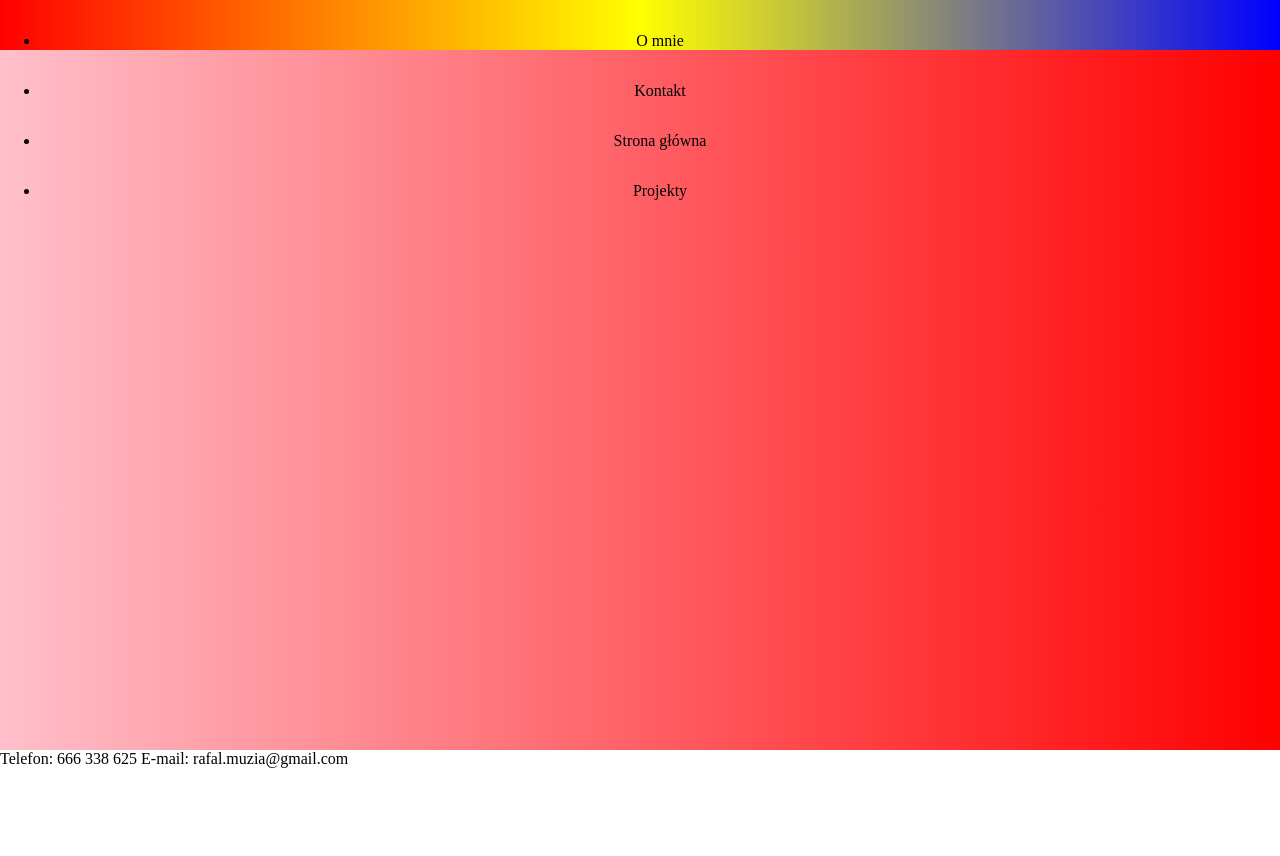
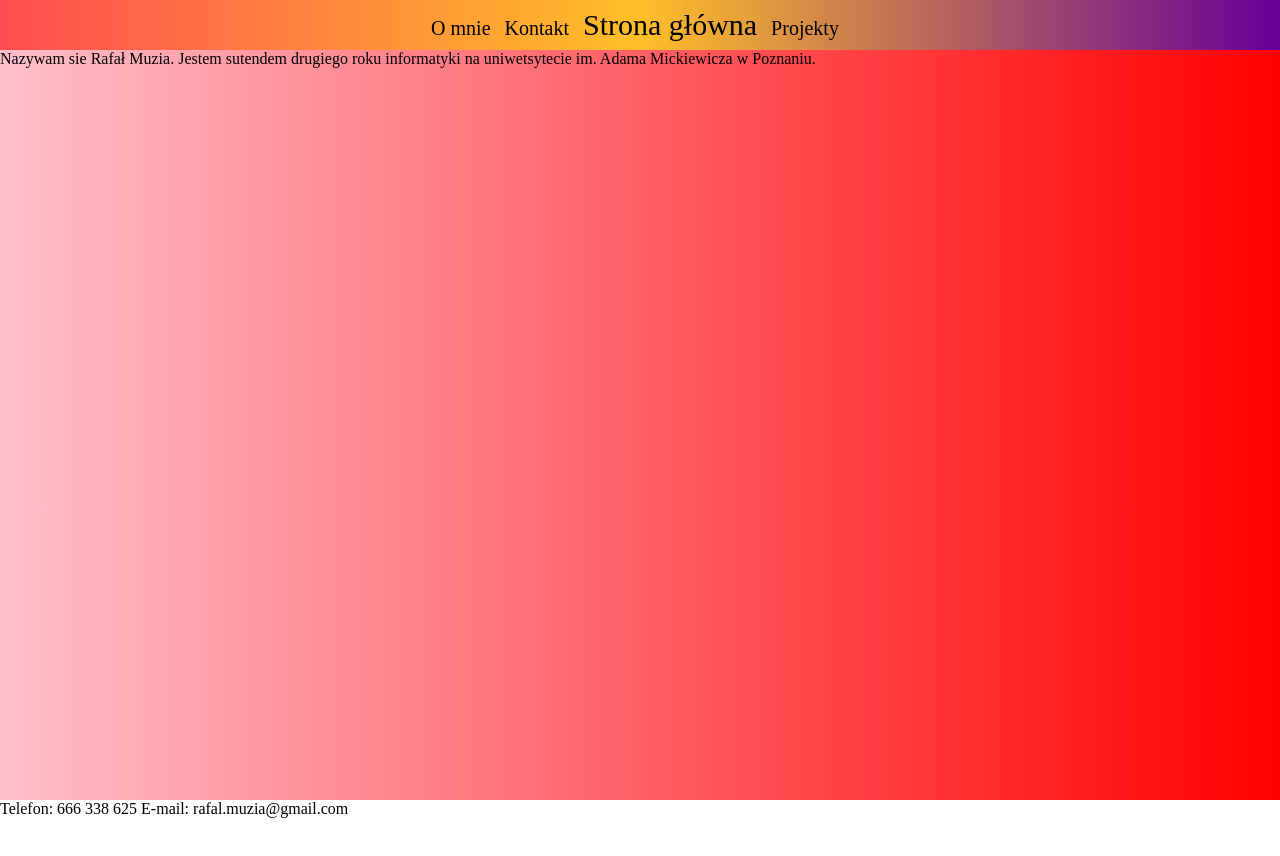
Before and after one commit to muziol/muziol.github.io, a website: page index.html in a window 1280 px wide. Shown: the top 856 px of the page. Drawn offline with Linux system fonts and the light colour scheme.

Commit message:
update 31.05

```diff
--- a/index.html
+++ b/index.html
@@ -13,15 +13,14 @@
 </head>
 
 <body>
-	<div class="nav">
+	<nav role="navigation">
 		<ul>
-			<li><a class="a-secondary">O mnie</a></li>
-			<li><a class="a-secondary">Kontakt</a></li>
-			<li><a class="a-main">Strona główna</a></li>
-			<li><a class="a-secondary">Projekty</a></li>
+			<li><a class="a-secondary" href="#">O mnie</a></li>
+			<li><a class="a-secondary" href="#">Kontakt</a></li>
+			<li><a class="a-main" href="#">Strona główna</a></li>
+			<li><a class="a-secondary" href="#">Projekty</a></li>
 		</ul>
-
-	</div>
+	</nav>
 
 	<div class="about">
 		<span></span>
--- a/scss/main.scss
+++ b/scss/main.scss
@@ -2,8 +2,8 @@ body {
 	margin: 0;
 }
 
-.nav {
-	background: linear-gradient(to right, red, yellow, blue);
+nav {
+	background: linear-gradient(to right, rgba(255, 0, 0, 0.6), rgba(255, 255, 0, 0.6), rgba(0, 0, 255, 0.6));
 	text-align: center;
 	width: 100vw;
 	height: 50px;
@@ -12,14 +12,32 @@ body {
 	z-index: 1030;
 	position: fixed;
 	display: block;
+	ul {
+		list-style: none;
+		padding: 0;
+		margin: 0;
+		li{
+			display: inline;
+			font-size: 20px;
+			margin-right: 10px;
+			a{
+				text-decoration: none;
+				color: #000;
+			}
+			&:nth-child(3){
+				font-size: 30px;
+			}
+		}
+	}
 }
 
 .about {
 	background: linear-gradient(to right, pink, red);
 	width: 100vw;
-	height: calc(100vh - 50px;);
+	height: calc(100vh - 50px);
+	padding-top: 50px;
 }
 
 .contact {
-	height: calc(100vh - 50px);
+	height: 100vh;
 }
```
Also changed, not shown: css/main.css, 1 other file.
